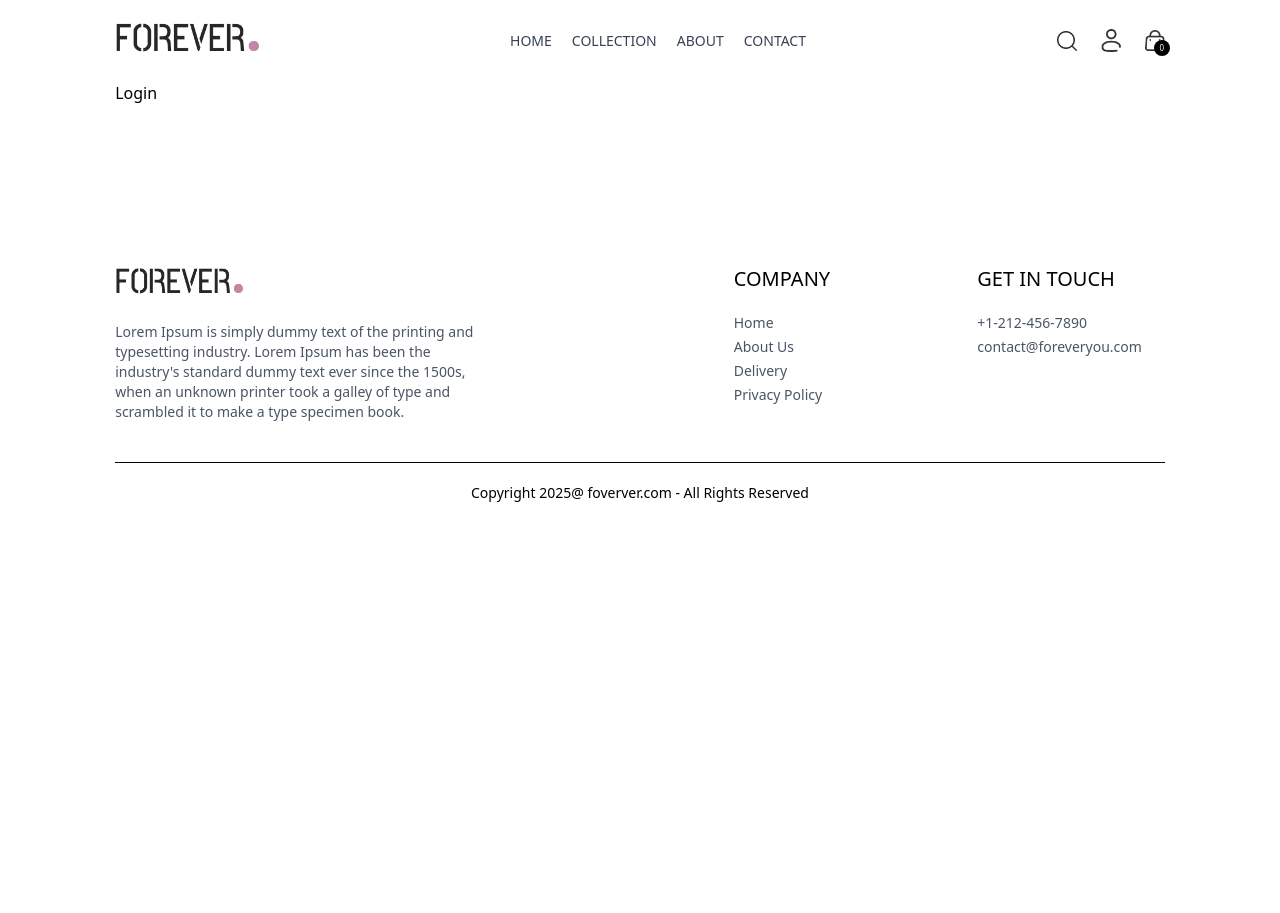
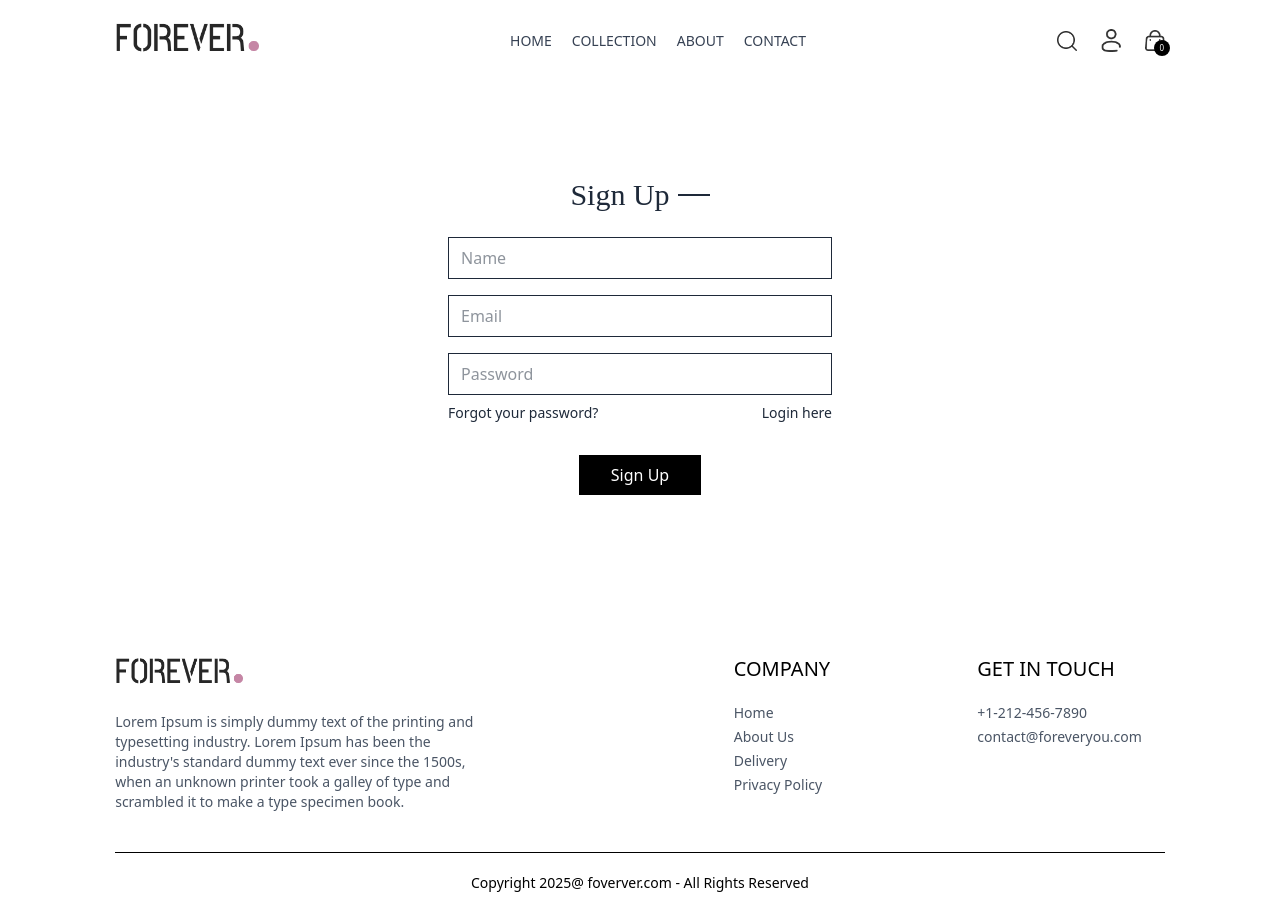
Before and after one commit to Prashant2004-c/E-commerce-App, a React (Vite) app in the folder frontend/: page /login in a window 1280 px wide. Before the commit the page ends 800 px from the top, so only its background shows below. Built offline with nearby package versions, Linux system fonts and the light colour scheme.

Commit message:
Done with the login page for frontend

```diff
--- a/frontend/src/pages/Login.jsx
+++ b/frontend/src/pages/Login.jsx
@@ -1,9 +1,32 @@
-import React from 'react'
+import React, { useState } from "react";
 
 const Login = () => {
+  const [currentState, setCurrentState] = useState("Sign Up");
+
+  const onSubmitHandler = async (event) => {
+    event.preventDefault();
+  }
+
   return (
-    <div>Login</div>
-  )
-}
+    <form onSubmit={onSubmitHandler} className="flex flex-col items-center w-[90%] sm:max-w-96 m-auto mt-14 gap-4 text-gray-800">
+      <div className="inline-flex items-center gap-2 mb-2 mt-10">
+        <p className="prata-regular text-3xl">{currentState}</p>
+        <hr className="border-none h-[1.5px] w-8 bg-gray-800" />
+      </div>
+      {currentState === 'Sign Up' ? <input type="text" className="w-full px-3 py-2 border border-gray-800" placeholder="Name" required /> : null }
+      <input type="email" className="w-full px-3 py-2 border border-gray-800" placeholder="Email" required/>
+      <input type="password" className="w-full px-3 py-2 border border-gray-800" placeholder="Password" required/>
+      <div className="w-full flex justify-between text-sm mt-[-8px]">
+        <p className="cursor-pointer">Forgot your password?</p>
+        {
+          currentState === 'Login'
+          ? <p onClick={()=>setCurrentState('Sign Up')} className="cursor-pointer">Create account</p>
+          : <p onClick={()=>setCurrentState('Login')} className="cursor-pointer">Login here</p>
+        }
+      </div>
+      <button className="bg-black text-white font-light px-8 py-2 mt-4">{currentState === 'Login' ? 'Sign In' : 'Sign Up'}</button>
+    </form>
+  );
+};
 
 export default Login;
```
